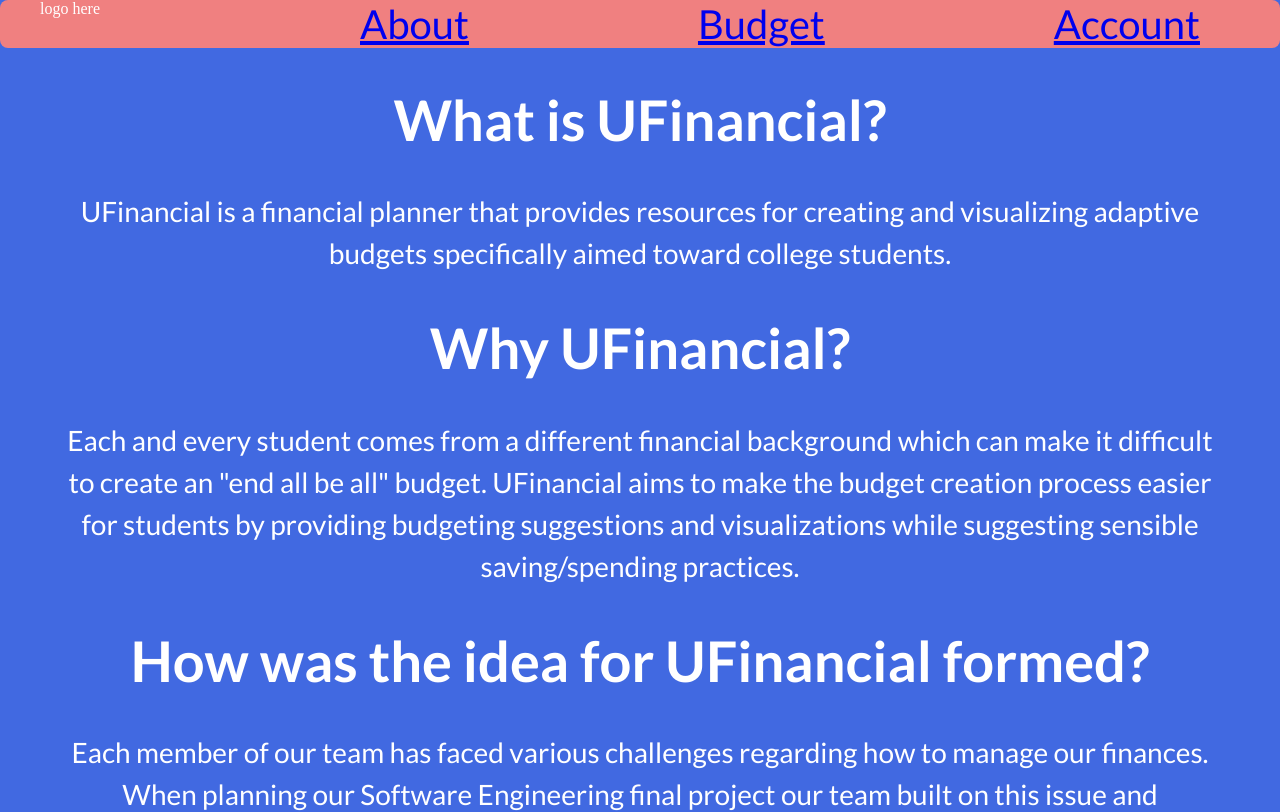
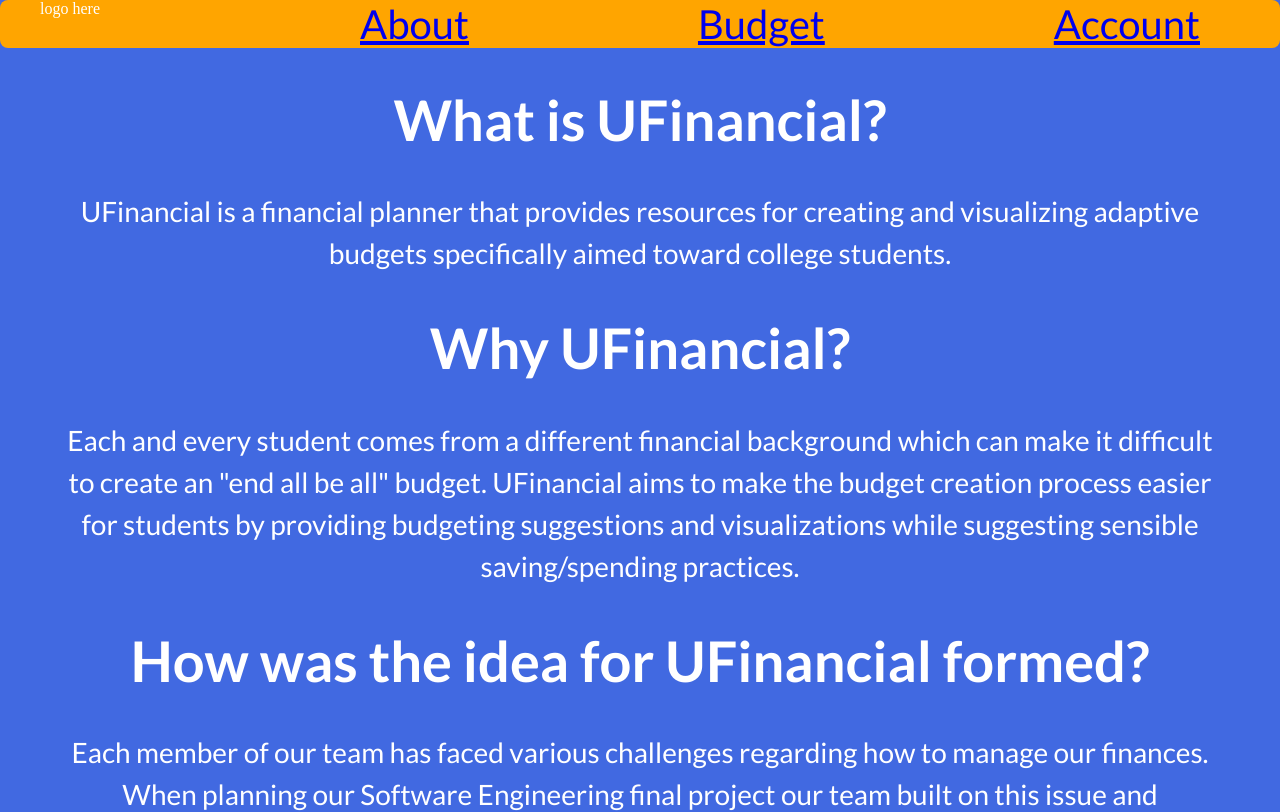
Before and after one commit to c-schutz/UFPlanner1, a React (Vite) app in the folder frontend/: page / in a window 1280 px wide. Shown: the top 812 px of the page. Built offline with nearby package versions, Linux system fonts and the light colour scheme; the HTML template or start-up script is replaced by a standard one.

Commit message:
navbar color orange

```diff
--- a/frontend/src/components/nbstyles.css
+++ b/frontend/src/components/nbstyles.css
@@ -11,7 +11,7 @@ nav {
     margin: 0;
     position: sticky;
     top: 0px;
-    background-color: lightcoral;
+    background-color: orange;
     border-radius: 1vh;
 }
 
```
